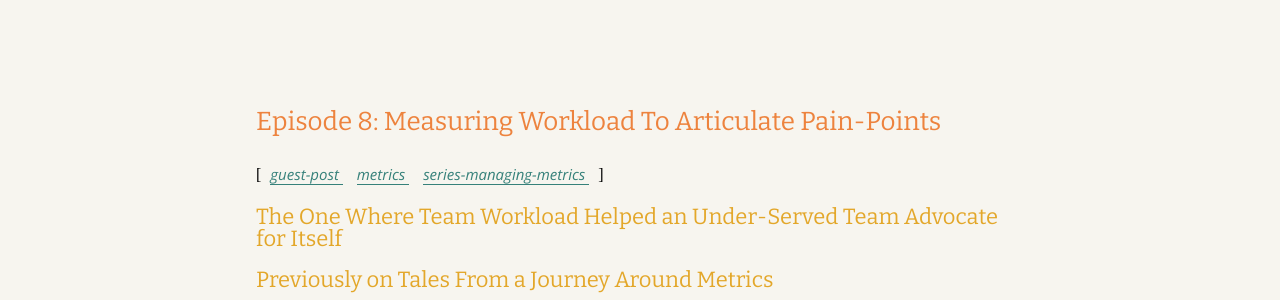
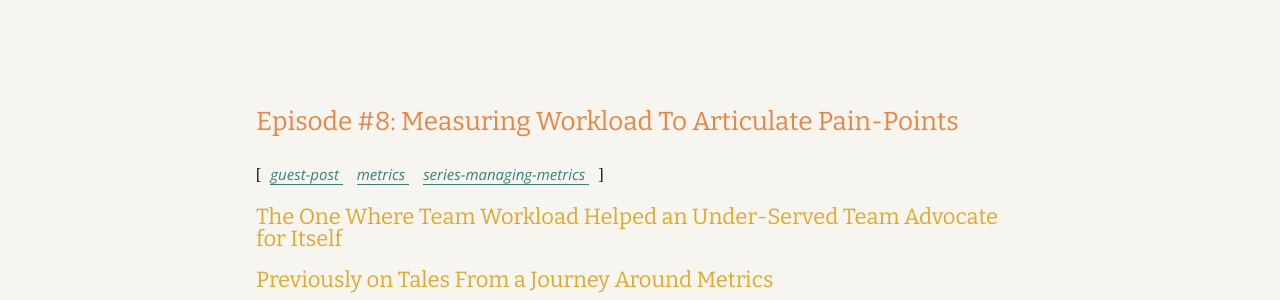
Before and after one commit to angelariggs/angelariggs.github.io, a Jekyll site: the page built from _posts/2022-06-27-metrics-ep8.md, in a window 1280 px wide. Shown: the part 143-443 px from the top of the page. Built offline with Jekyll 4.4.1, drawn with Linux system fonts in a browser that asks for light colours; comment, search, counter and statistics services are not loaded.

```diff
--- a/_posts/2022-06-27-metrics-ep8.md
+++ b/_posts/2022-06-27-metrics-ep8.md
@@ -1,6 +1,6 @@
 ---
 layout: post
-title:  "Episode 8: Measuring Workload To Articulate Pain-Points"
+title:  "Episode #8: Measuring Workload To Articulate Pain-Points"
 date:   2022-06-27
 permalink: /articles/managing-metrics-episode-8
 comments: true
```
Also changed, not shown: _posts/2022-06-13-metrics-ep7.md (+1 -1 lines), _posts/2022-07-04-metrics-ep9.md (+1 -1 lines).
